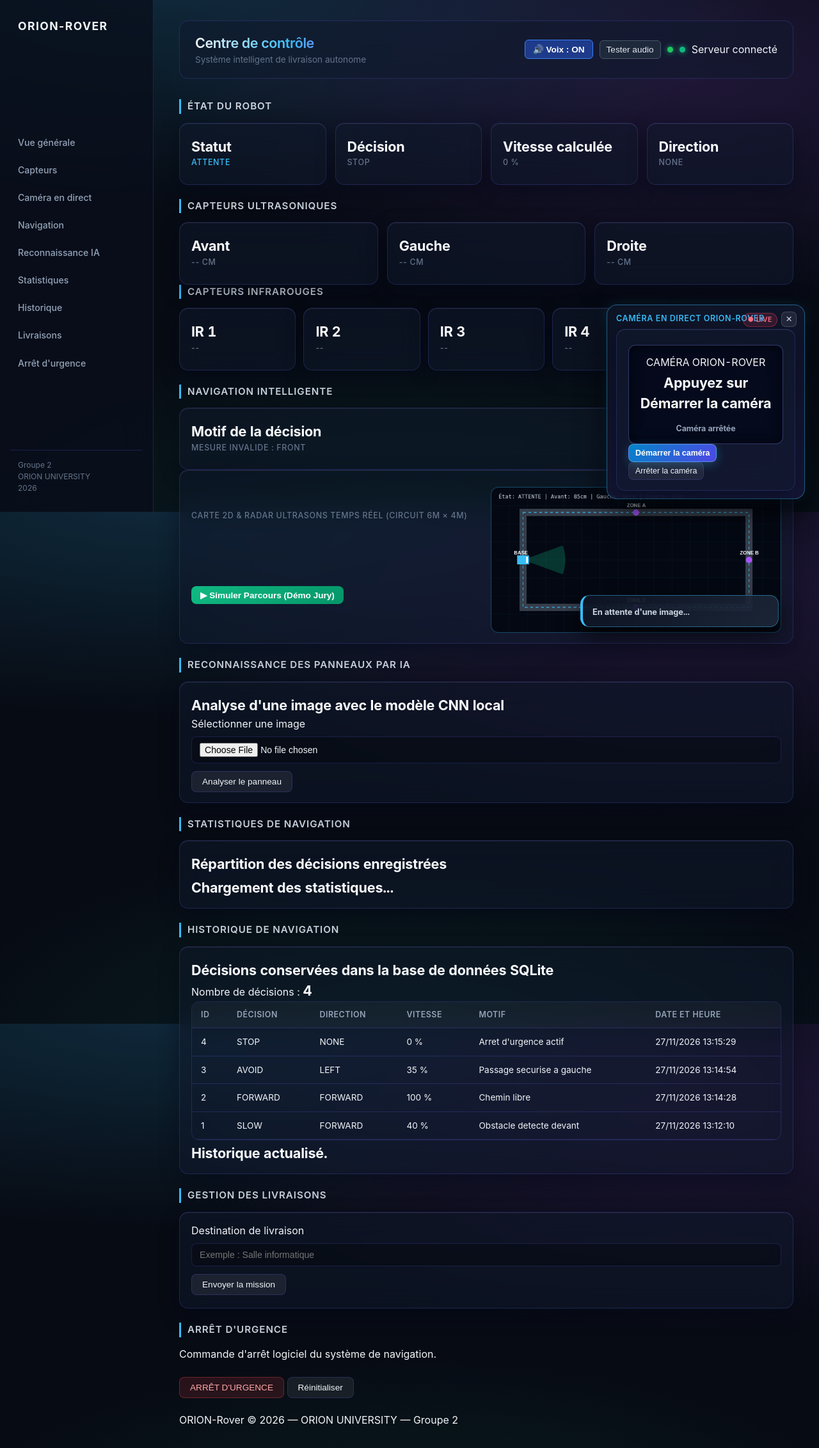
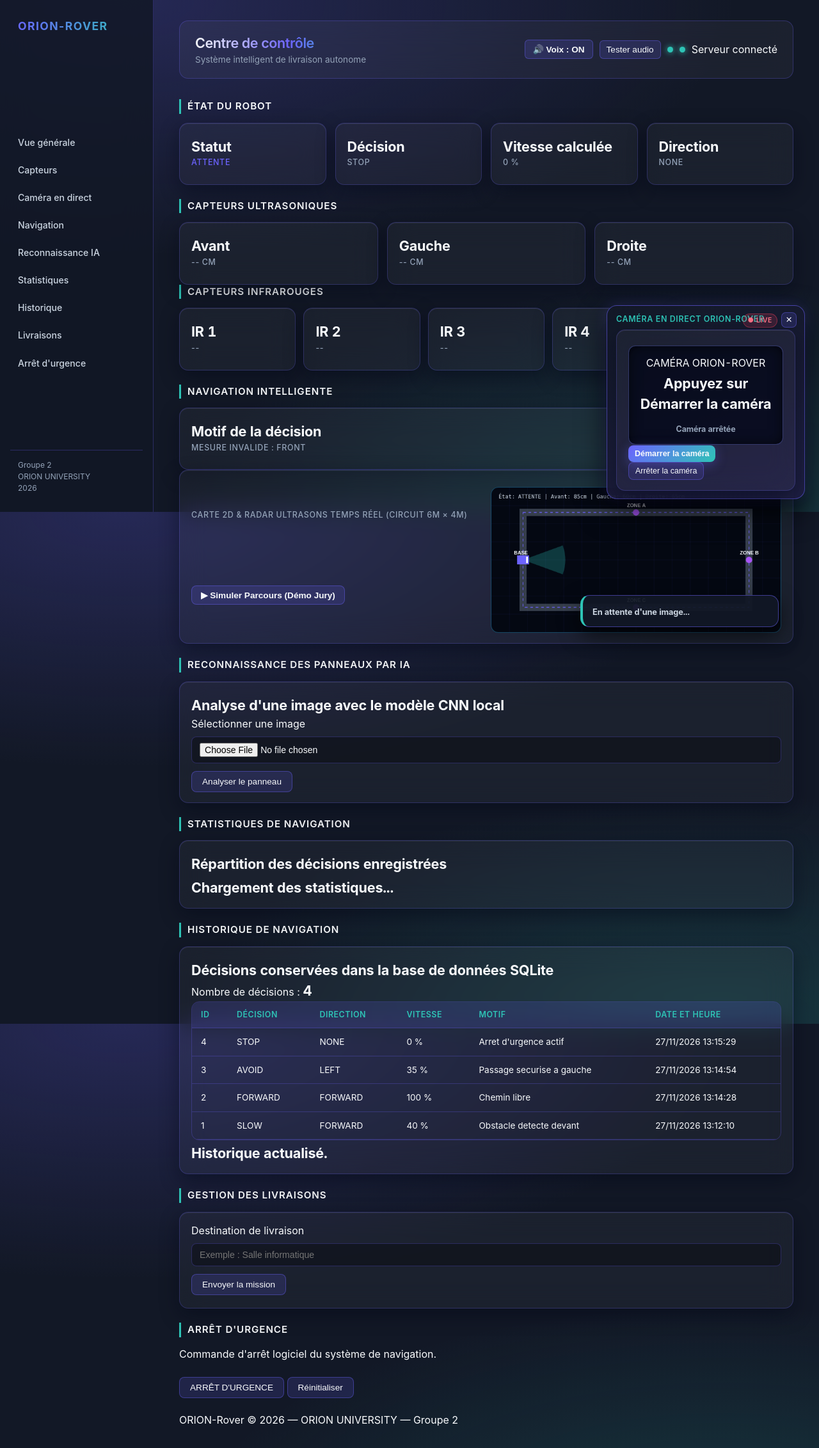
Before and after one commit to cecilinht/ORION-Rover-Groupe-2, a Flask app: page / in a window 1280 px wide. Shown: the whole page at 64% size. Run offline with Flask 3, Linux system fonts and the light colour scheme; data comes from the database, SQL or seed files in the repository.

Commit message:
style(theme): application charte graphique officielle #6C63FF #121826 #F8FAFC #2EC4B6

```diff
--- a/backend/app/static/css/dashboard.css
+++ b/backend/app/static/css/dashboard.css
@@ -627,3 +627,121 @@ body.cam-closed #ai-result {
 #camera h2:active {
     cursor: grabbing;
 }
+
+
+/* ============================================================================
+   CHARTE GRAPHIQUE OFFICIELLE : #6C63FF | #121826 | #F8FAFC | #2EC4B6
+   ============================================================================ */
+:root {
+    --bg-base: #121826;
+    --glass-surface: rgba(255, 255, 255, 0.045);
+    --glass-surface-hover: rgba(108, 99, 255, 0.12);
+    --glass-sidebar: rgba(18, 24, 38, 0.85);
+    --border-hairline: rgba(108, 99, 255, 0.28);
+    --border-focus: #2EC4B6;
+    --text-primary: #F8FAFC;
+    --text-secondary: #cbd5e1;
+    --text-muted: #94a3b8;
+    --accent-indigo: #6C63FF;
+    --accent-teal: #2EC4B6;
+}
+
+body {
+    background-color: #121826 !important;
+    background-image:
+        radial-gradient(ellipse 75% 50% at 15% 0%, rgba(108, 99, 255, 0.22), transparent),
+        radial-gradient(ellipse 65% 45% at 88% 100%, rgba(46, 196, 182, 0.18), transparent) !important;
+    color: #F8FAFC !important;
+}
+
+.topbar h1 {
+    background: linear-gradient(90deg, #F8FAFC 0%, #6C63FF 55%, #2EC4B6 100%) !important;
+    -webkit-background-clip: text !important;
+    -webkit-text-fill-color: transparent !important;
+}
+
+.sidebar h2, .logo {
+    background: linear-gradient(90deg, #6C63FF, #2EC4B6) !important;
+    -webkit-background-clip: text !important;
+    -webkit-text-fill-color: transparent !important;
+}
+
+.sidebar nav a:hover {
+    background: rgba(108, 99, 255, 0.18) !important;
+    border-color: rgba(46, 196, 182, 0.45) !important;
+    color: #F8FAFC !important;
+}
+
+section h2 {
+    color: #F8FAFC !important;
+    border-left: 3px solid #2EC4B6 !important;
+}
+
+.card {
+    background: rgba(255, 255, 255, 0.04) !important;
+    border: 1px solid rgba(108, 99, 255, 0.25) !important;
+}
+
+.card::before {
+    background: linear-gradient(90deg, transparent, #6C63FF, #2EC4B6, transparent) !important;
+}
+
+.card:hover {
+    border-color: #2EC4B6 !important;
+    box-shadow: 0 14px 34px rgba(0, 0, 0, 0.55), 0 0 18px rgba(46, 196, 182, 0.18) !important;
+}
+
+button {
+    background: rgba(108, 99, 255, 0.16) !important;
+    border: 1px solid rgba(108, 99, 255, 0.4) !important;
+    color: #F8FAFC !important;
+}
+
+button:hover {
+    background: rgba(46, 196, 182, 0.25) !important;
+    border-color: #2EC4B6 !important;
+}
+
+button[type="submit"], #camera-start, #cam-reopen-btn {
+    background: linear-gradient(135deg, #6C63FF 0%, #2EC4B6 100%) !important;
+    border: none !important;
+    color: #F8FAFC !important;
+    box-shadow: 0 4px 18px rgba(108, 99, 255, 0.35) !important;
+}
+
+button[type="submit"]:hover, #camera-start:hover, #cam-reopen-btn:hover {
+    filter: brightness(1.1);
+    box-shadow: 0 6px 24px rgba(46, 196, 182, 0.45) !important;
+}
+
+#robot-status { color: #6C63FF !important; }
+#nav-decision { color: #2EC4B6 !important; }
+#nav-speed    { color: #F8FAFC !important; }
+#nav-direction { color: #2EC4B6 !important; }
+
+th {
+    background: rgba(108, 99, 255, 0.16) !important;
+    color: #2EC4B6 !important;
+}
+
+#connection-dot {
+    background: #2EC4B6 !important;
+    box-shadow: 0 0 10px #2EC4B6 !important;
+}
+
+#camera {
+    background: linear-gradient(160deg, rgba(18, 24, 38, 0.94), rgba(32, 30, 68, 0.90)) !important;
+    border: 1px solid rgba(108, 99, 255, 0.55) !important;
+    box-shadow: 0 18px 45px rgba(0, 0, 0, 0.72), 0 0 22px rgba(108, 99, 255, 0.22) !important;
+}
+
+#camera h2 {
+    color: #2EC4B6 !important;
+    border-left: none !important;
+}
+
+#ai-result {
+    background: rgba(18, 24, 38, 0.94) !important;
+    border: 1px solid rgba(108, 99, 255, 0.5) !important;
+    border-left: 4px solid #2EC4B6 !important;
+}
--- a/backend/app/static/js/dashboard.js
+++ b/backend/app/static/js/dashboard.js
@@ -15,7 +15,7 @@ function drawRoverMap(frontDist = 85, leftDist = 60, rightDist = 65, status = "A
     ctx.clearRect(0, 0, W, H);
 
     // Grille metrique (50 cm / carreau)
-    ctx.strokeStyle = "rgba(56, 189, 248, 0.08)";
+    ctx.strokeStyle = "rgba(108, 99, 255, 0.08)";
     ctx.lineWidth = 1;
     for (let x = 0; x <= W; x += 40) { ctx.beginPath(); ctx.moveTo(x, 0); ctx.lineTo(x, H); ctx.stroke(); }
     for (let y = 0; y <= H; y += 40) { ctx.beginPath(); ctx.moveTo(0, y); ctx.lineTo(W, y); ctx.stroke(); }
@@ -24,7 +24,7 @@ function drawRoverMap(frontDist = 85, leftDist = 60, rightDist = 65, status = "A
     ctx.strokeStyle = "rgba(148, 163, 184, 0.35)";
     ctx.lineWidth = 16;
     ctx.strokeRect(70, 55, W - 140, H - 110);
-    ctx.strokeStyle = "#38bdf8";
+    ctx.strokeStyle = "#6C63FF";
     ctx.lineWidth = 1.5;
     ctx.setLineDash([6, 6]);
     ctx.strokeRect(70, 55, W - 140, H - 110);
@@ -32,7 +32,7 @@ function drawRoverMap(frontDist = 85, leftDist = 60, rightDist = 65, status = "A
 
     // Points de livraison (Base, Zone A, Zone B, Zone C)
     const zones = [
-        { x: 70, y: 160, label: "BASE", color: "#10b981" },
+        { x: 70, y: 160, label: "BASE", color: "#2EC4B6" },
         { x: W / 2, y: 55, label: "ZONE A", color: "#a855f7" },
         { x: W - 70, y: 160, label: "ZONE B", color: "#a855f7" },
         { x: W / 2, y: H - 55, label: "ZONE C", color: "#a855f7" }
@@ -65,7 +65,7 @@ function drawRoverMap(frontDist = 85, leftDist = 60, rightDist = 65, status = "A
 
     // Trace trajectoire odometrique
     if (roverTrail.length > 1) {
-        ctx.strokeStyle = "rgba(56, 189, 248, 0.85)";
+        ctx.strokeStyle = "rgba(108, 99, 255, 0.85)";
         ctx.lineWidth = 3;
         ctx.beginPath();
         ctx.moveTo(roverTrail[0].x, roverTrail[0].y);
@@ -76,7 +76,7 @@ function drawRoverMap(frontDist = 85, leftDist = 60, rightDist = 65, status = "A
     // Faisceau radar ultrason avant (Vert >40, Orange 15-40, Rouge <15)
     const fDist = (frontDist !== null && frontDist !== undefined) ? frontDist : 85;
     const beamLen = Math.min(95, Math.max(22, fDist * 1.1));
-    const beamColor = fDist < 15 ? "#ef4444" : (fDist <= 40 ? "#f59e0b" : "#10b981");
+    const beamColor = fDist < 15 ? "#ef4444" : (fDist <= 40 ? "#f59e0b" : "#2EC4B6");
 
     ctx.fillStyle = beamColor + "44";
     ctx.beginPath();
@@ -89,7 +89,7 @@ function drawRoverMap(frontDist = 85, leftDist = 60, rightDist = 65, status = "A
     ctx.save();
     ctx.translate(pos.x, pos.y);
     ctx.rotate(roverAngle);
-    ctx.fillStyle = "#38bdf8";
+    ctx.fillStyle = "#6C63FF";
     ctx.fillRect(-13, -10, 26, 20);
     ctx.fillStyle = "#ffffff";
     ctx.fillRect(7, -7, 4, 14);
--- a/backend/app/templates/dashboard.html
+++ b/backend/app/templates/dashboard.html
@@ -466,7 +466,7 @@
             <div class="card" style="grid-column: 1 / -1;">
                 <div style="display: flex; justify-content: space-between; align-items: center; flex-wrap: wrap; gap: 10px;">
                     <h3 style="margin: 0;">Carte 2D & Radar Ultrasons Temps Réel (Circuit 6m × 4m)</h3>
-                    <button id="demo-sim-btn" type="button" style="background: linear-gradient(135deg, #10b981, #059669); border: none; color: white; padding: 6px 14px; border-radius: 8px; font-weight: 600; cursor: pointer;">
+                    <button id="demo-sim-btn" type="button" style="background: linear-gradient(135deg, #6C63FF, #2EC4B6); border: none; color: white; padding: 6px 14px; border-radius: 8px; font-weight: 600; cursor: pointer;">
                         ▶ Simuler Parcours (Démo Jury)
                     </button>
                 </div>
```
